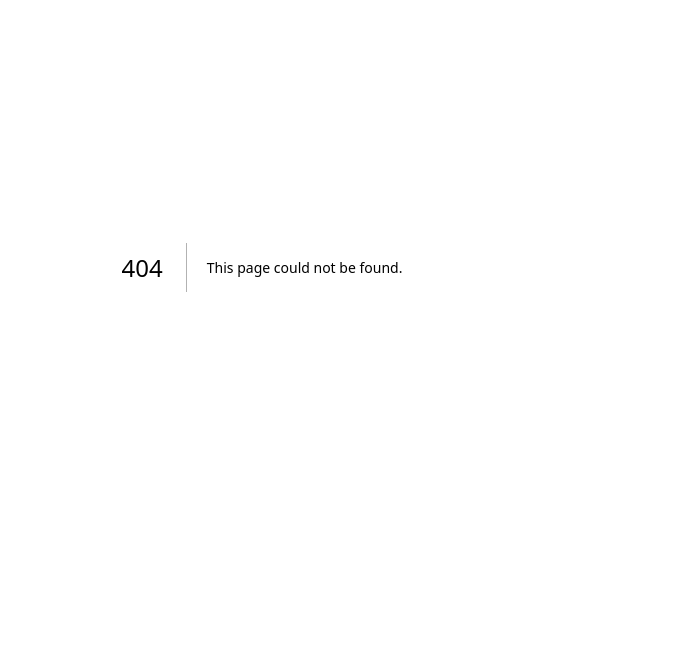
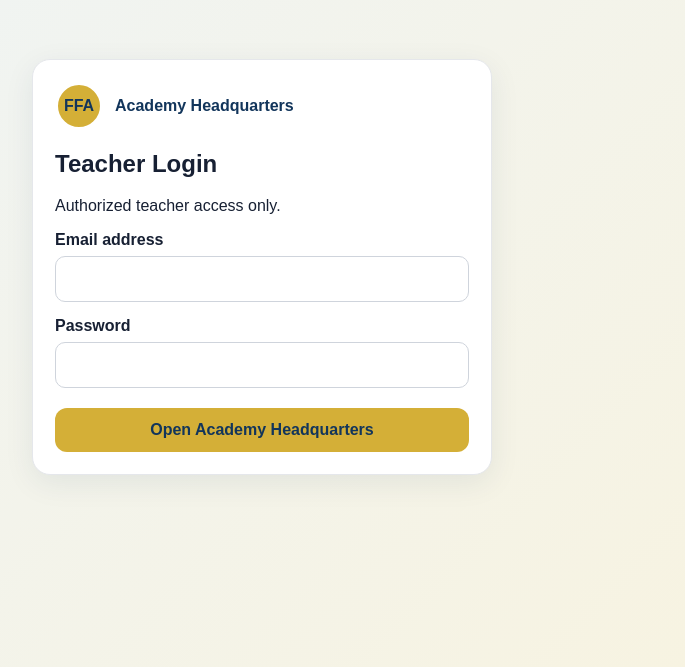
Before and after one commit to aniyaafair/fair-financial-academy, a Next.js app: page /teacher-login in a window 1280 px wide. Before the commit this address had no page. Shown: the part 133-800 px from the top of the page, without its empty margins (378-1063 px from the left). Built offline with nearby package versions, Linux system fonts and the light colour scheme; no server answers.

Commit message:
Restore teacher login route

```diff
--- /dev/null
+++ b/app/teacher-login/page.tsx
@@ -0,0 +1,74 @@
+"use client";
+
+import { FormEvent, useState } from "react";
+import { useRouter } from "next/navigation";
+import { signInWithEmailAndPassword } from "firebase/auth";
+import { auth } from "@/lib/firebase";
+
+export default function TeacherLoginPage() {
+  const router = useRouter();
+  const [email, setEmail] = useState("");
+  const [password, setPassword] = useState("");
+  const [error, setError] = useState("");
+  const [working, setWorking] = useState(false);
+
+  async function handleSubmit(event: FormEvent<HTMLFormElement>) {
+    event.preventDefault();
+    setError("");
+    setWorking(true);
+
+    try {
+      await signInWithEmailAndPassword(auth, email.trim(), password);
+      router.push("/teacher");
+    } catch {
+      setError("The email or password was not accepted.");
+    } finally {
+      setWorking(false);
+    }
+  }
+
+  return (
+    <main className="login-wrap">
+      <section className="card login-card">
+        <div className="brand" style={{ color: "var(--navy)" }}>
+          <span className="seal">FFA</span>
+          <span>Academy Headquarters</span>
+        </div>
+
+        <h1>Teacher Login</h1>
+        <p>Authorized teacher access only.</p>
+
+        <form onSubmit={handleSubmit}>
+          <label htmlFor="teacher-email">Email address</label>
+          <input
+            id="teacher-email"
+            type="email"
+            value={email}
+            onChange={(event) => setEmail(event.target.value)}
+            required
+          />
+
+          <label htmlFor="teacher-password">Password</label>
+          <input
+            id="teacher-password"
+            type="password"
+            value={password}
+            onChange={(event) => setPassword(event.target.value)}
+            required
+          />
+
+          <button
+            className="btn btn-primary"
+            type="submit"
+            disabled={working}
+            style={{ width: "100%", marginTop: 20 }}
+          >
+            {working ? "Signing in…" : "Open Academy Headquarters"}
+          </button>
+
+          {error && <div className="error">{error}</div>}
+        </form>
+      </section>
+    </main>
+  );
+}
```
